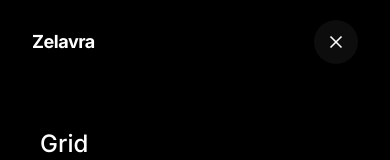
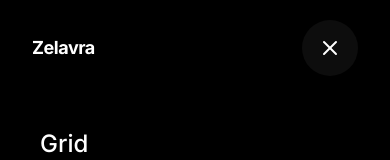
Before and after one commit to heismyke/zieon-energies, a Vue app: page /faq in a window 390 px wide. Both pictures are taken after a click on the button "Toggle Menu". Shown: the top 160 px of the page. Built offline with nearby package versions, Linux system fonts and the light colour scheme.

Commit message:
fix: web site revamp3

```diff
--- a/src/components/layout/Navigation.vue
+++ b/src/components/layout/Navigation.vue
@@ -7,9 +7,9 @@ const isMobileMenuOpen = ref(false);
 
 <template>
     <!-- Navigation Bar -->
-    <nav class="fixed top-0 left-0 right-0 z-50 flex items-center justify-between px-8 py-5 md:px-12 transition-all duration-300">
+    <nav class="fixed top-0 left-0 right-0 z-[60] flex items-center justify-between px-8 py-5 md:px-12 transition-all duration-300 isolate">
         <!-- Logo -->
-        <RouterLink to="/" class="flex items-center z-50 group">
+        <RouterLink to="/" class="flex items-center z-[70] group relative">
             <span class="text-lg font-bold text-white tracking-tight group-hover:text-neutral-400 transition-colors">Zelavra</span>
         </RouterLink>
 
@@ -22,24 +22,26 @@ const isMobileMenuOpen = ref(false);
         </div>
 
         <!-- Right Side (Desktop) -->
-        <div class="hidden md:flex gap-4 items-center z-50">
+        <div class="hidden md:flex gap-4 items-center z-[70]">
             <RouterLink to="/contactus" class="text-sm font-medium text-white/90 hover:bg-white/10 px-4 py-2 rounded-md transition-all duration-300">Support</RouterLink>
         </div>
 
         <!-- Mobile Menu Button -->
         <button
-            class="lg:hidden z-50 p-3 bg-white/5 backdrop-blur-md rounded-full text-white transition-all hover:bg-white/10"
+            class="lg:hidden z-[70] p-4 bg-white/5 backdrop-blur-md rounded-full text-white transition-all hover:bg-white/10 active:scale-95 touch-manipulation transform-gpu relative cursor-pointer"
+            style="-webkit-tap-highlight-color: transparent;"
             type="button"
             @click="isMobileMenuOpen = !isMobileMenuOpen"
+            aria-label="Toggle Menu"
         >
-            <svg v-if="!isMobileMenuOpen" xmlns="http://www.w3.org/2000/svg" width="20" height="20" viewBox="0 0 24 24" fill="none" stroke="currentColor" stroke-width="2" stroke-linecap="round" stroke-linejoin="round"><line x1="4" y1="12" x2="20" y2="12"></line><line x1="4" y1="6" x2="20" y2="6"></line><line x1="4" y1="18" x2="20" y2="18"></line></svg>
-            <svg v-else xmlns="http://www.w3.org/2000/svg" width="20" height="20" viewBox="0 0 24 24" fill="none" stroke="currentColor" stroke-width="2" stroke-linecap="round" stroke-linejoin="round"><line x1="18" y1="6" x2="6" y2="18"></line><line x1="6" y1="6" x2="18" y2="18"></line></svg>
+            <svg v-if="!isMobileMenuOpen" xmlns="http://www.w3.org/2000/svg" width="24" height="24" viewBox="0 0 24 24" fill="none" stroke="currentColor" stroke-width="2" stroke-linecap="round" stroke-linejoin="round"><line x1="4" y1="12" x2="20" y2="12"></line><line x1="4" y1="6" x2="20" y2="6"></line><line x1="4" y1="18" x2="20" y2="18"></line></svg>
+            <svg v-else xmlns="http://www.w3.org/2000/svg" width="24" height="24" viewBox="0 0 24 24" fill="none" stroke="currentColor" stroke-width="2" stroke-linecap="round" stroke-linejoin="round"><line x1="18" y1="6" x2="6" y2="18"></line><line x1="6" y1="6" x2="18" y2="18"></line></svg>
         </button>
 
         <!-- Mobile Overlay -->
         <div
             v-if="isMobileMenuOpen"
-            class="fixed inset-0 bg-black z-40 flex flex-col pt-32 px-10 gap-8 animate-fade-in"
+            class="fixed inset-0 bg-black z-50 flex flex-col pt-32 px-10 gap-8 animate-fade-in"
         >
             <RouterLink to="/grid" class="text-2xl font-medium text-white border-b border-white/5 pb-4" @click="isMobileMenuOpen = false">Grid</RouterLink>
             <RouterLink to="/platform" class="text-2xl font-medium text-white border-b border-white/5 pb-4" @click="isMobileMenuOpen = false">App</RouterLink>
--- a/src/views/PlatformView.vue
+++ b/src/views/PlatformView.vue
@@ -70,15 +70,23 @@ const faqs = [
 
             <!-- Video Section -->
             <section class="w-full max-w-7xl mb-48 px-6">
+                <!-- Video Container -->
+                <div class="relative w-full aspect-video rounded-[2rem] md:rounded-[3rem] bg-[#0A0A0A] border border-white/5 overflow-hidden shadow-2xl group cursor-pointer flex items-center justify-center">
+                    <!-- Placeholder Image with Half-crop and Shadow -->
+                    <div class="absolute inset-0 z-0">
+                        <img src="/home1.png" class="w-full h-[200%] object-cover object-top opacity-40 grayscale-[20%] group-hover:scale-105 transition-transform duration-[3s]" alt="App Preview Placeholder">
+                        <!-- Dark Shadow Overlay -->
+                        <div class="absolute inset-0 bg-gradient-to-t from-[#050505] via-transparent to-transparent opacity-100"></div>
+                        <div class="absolute inset-0 bg-[#050505]/60"></div>
+                    </div>
 
-                <!-- Video Container (Empty for now) -->
-                <div class="relative w-full aspect-video rounded-[2rem] md:rounded-[3rem] bg-[#0A0A0A] border border-white/5 overflow-hidden shadow-2xl group cursor-pointer flex items-center justify-center">
-                    <div class="absolute inset-0 bg-gradient-to-br from-brand-500/5 via-transparent to-accent-magenta/5 opacity-50"></div>
-                    <!-- Placeholder Play Button -->
-                    <div class="w-20 h-20 rounded-full bg-white/10 backdrop-blur-md flex items-center justify-center border border-white/20 group-hover:scale-110 transition-transform">
-                        <svg xmlns="http://www.w3.org/2000/svg" width="32" height="32" viewBox="0 0 24 24" fill="none" stroke="white" stroke-width="1.5" stroke-linecap="round" stroke-linejoin="round" class="ml-1"><path d="m7 3 14 9-14 9z"/></svg>
+                    <div class="relative z-10 flex flex-col items-center gap-4">
+                        <!-- Placeholder Play Button -->
+                        <div class="w-20 h-20 rounded-full bg-white/10 backdrop-blur-md flex items-center justify-center border border-white/20 group-hover:scale-110 transition-transform">
+                            <svg xmlns="http://www.w3.org/2000/svg" width="32" height="32" viewBox="0 0 24 24" fill="none" stroke="white" stroke-width="1.5" stroke-linecap="round" stroke-linejoin="round" class="ml-1"><path d="m7 3 14 9-14 9z"/></svg>
+                        </div>
+                        <span class="text-neutral-400 text-[0.65rem] uppercase tracking-[0.3em]">App Preview Video coming soon</span>
                     </div>
-                    <span class="absolute bottom-8 text-neutral-600 text-[0.65rem] uppercase tracking-[0.3em]">App Preview Video coming soon</span>
                 </div>
             </section>
 
```
